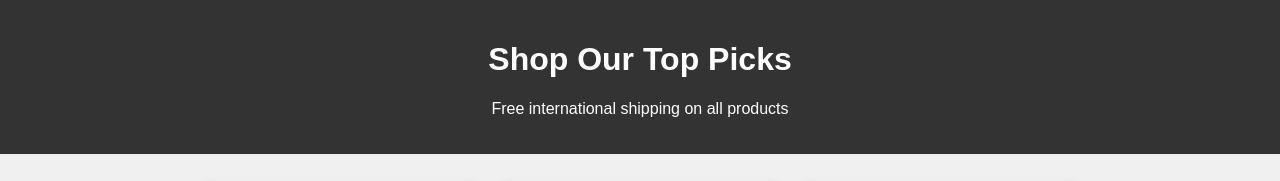
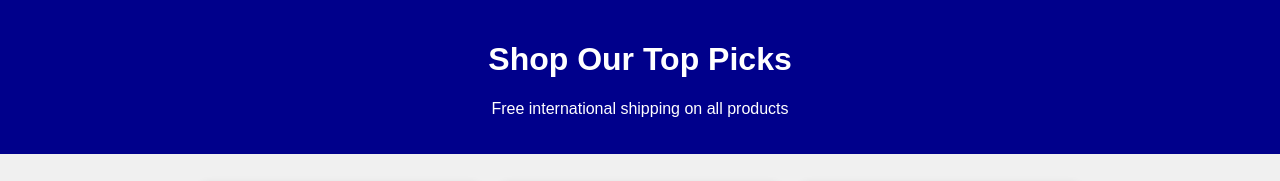
Before and after one commit to RonaldEbeed/my-landing-page, a plain HTML site: page index.html in a window 1280 px wide. Shown: the top 181 px of the page. Drawn offline with Linux system fonts and the light colour scheme.

Commit message:
Update index.html

```diff
--- a/index.html
+++ b/index.html
@@ -12,7 +12,7 @@
             padding: 0;
         }
         header {
-            background-color: #333;
+            background-color: #00008B;
             color: white;
             padding: 20px;
             text-align: center;
```
